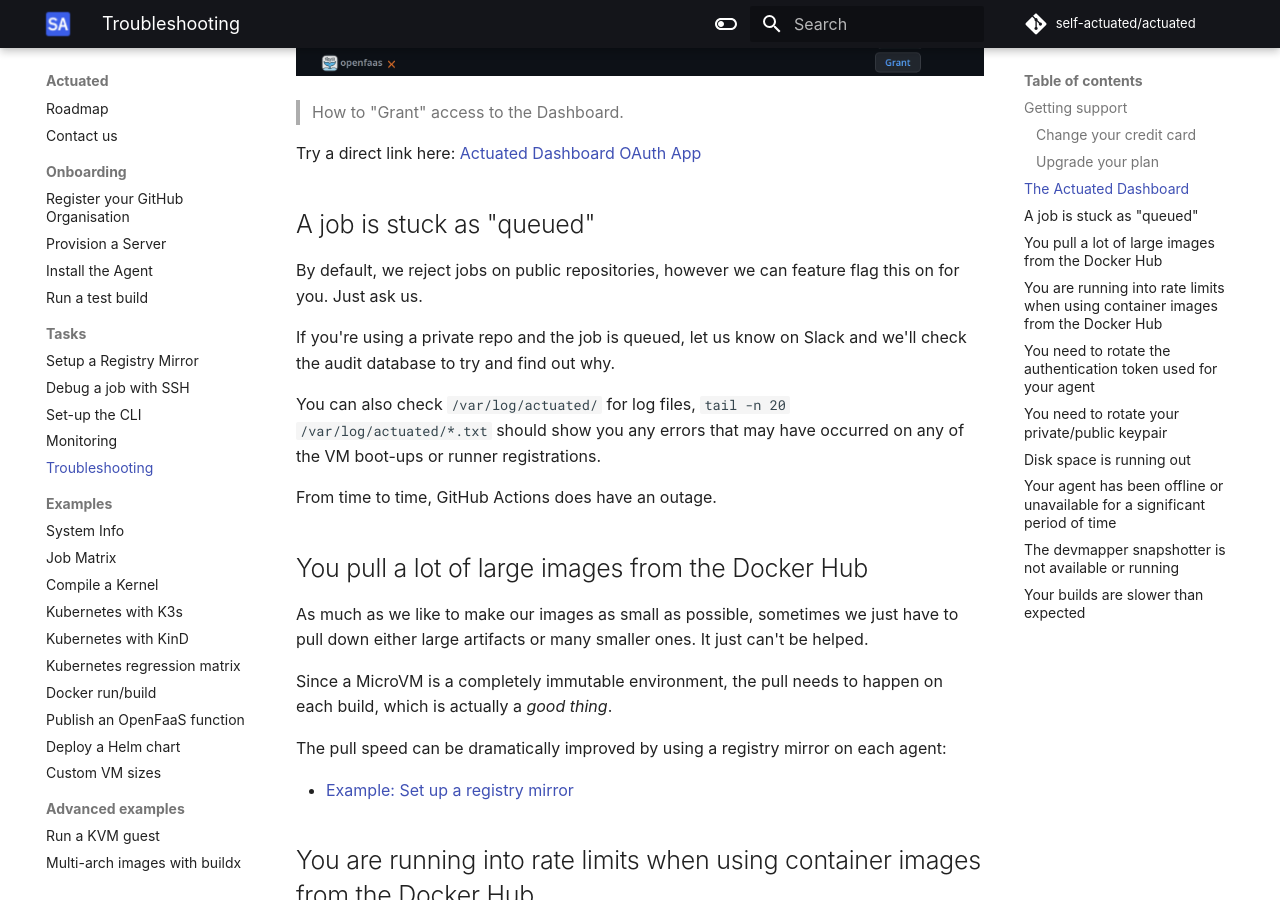
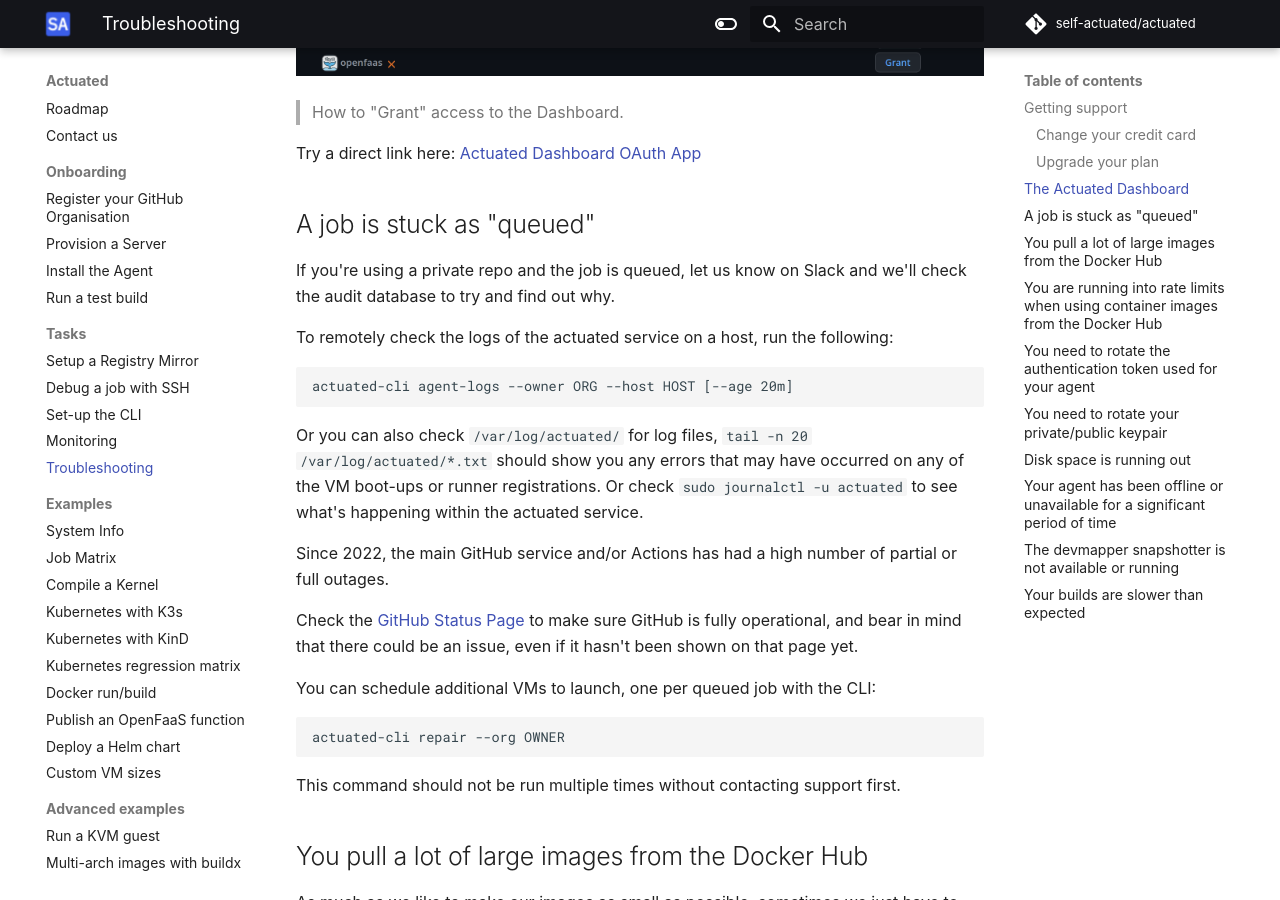
Before and after one commit to welteki/docs.actuated.dev, an MkDocs documentation site: the page built from docs/troubleshooting.md, in a window 1280 px wide and 900 px high, scrolled down 1374 px. Built offline with MkDocs 1.6.1 and Material for MkDocs 9.7.7, drawn with Linux system fonts in a browser that asks for light colours; some web fonts are replaced.

Commit message:
Update troubleshooting
Signed-off-by: Alex Ellis (OpenFaaS Ltd) <alexellis2@gmail.com>

````diff
--- a/docs/troubleshooting.md
+++ b/docs/troubleshooting.md
@@ -29,13 +29,27 @@
 
 ## A job is stuck as "queued"
 
-By default, we reject jobs on public repositories, however we can feature flag this on for you. Just ask us.
-
 If you're using a private repo and the job is queued, let us know on Slack and we'll check the audit database to try and find out why.
 
-You can also check `/var/log/actuated/` for log files, `tail -n 20 /var/log/actuated/*.txt` should show you any errors that may have occurred on any of the VM boot-ups or runner registrations.
+To remotely check the logs of the actuated service on a host, run the following:
 
-From time to time, GitHub Actions does have an outage.
+```
+actuated-cli agent-logs --owner ORG --host HOST [--age 20m]
+```
+
+Or you can also check `/var/log/actuated/` for log files, `tail -n 20 /var/log/actuated/*.txt` should show you any errors that may have occurred on any of the VM boot-ups or runner registrations. Or check `sudo journalctl -u actuated` to see what's happening within the actuated service.
+
+Since 2022, the main GitHub service and/or Actions has had a high number of partial or full outages.
+
+Check the [GitHub Status Page](https://www.githubstatus.com/) to make sure GitHub is fully operational, and bear in mind that there could be an issue, even if it hasn't been shown on that page yet.
+
+You can schedule additional VMs to launch, one per queued job with the CLI:
+
+```
+actuated-cli repair --org OWNER
+```
+
+This command should not be run multiple times without contacting support first.
 
 ## You pull a lot of large images from the Docker Hub
 
````
